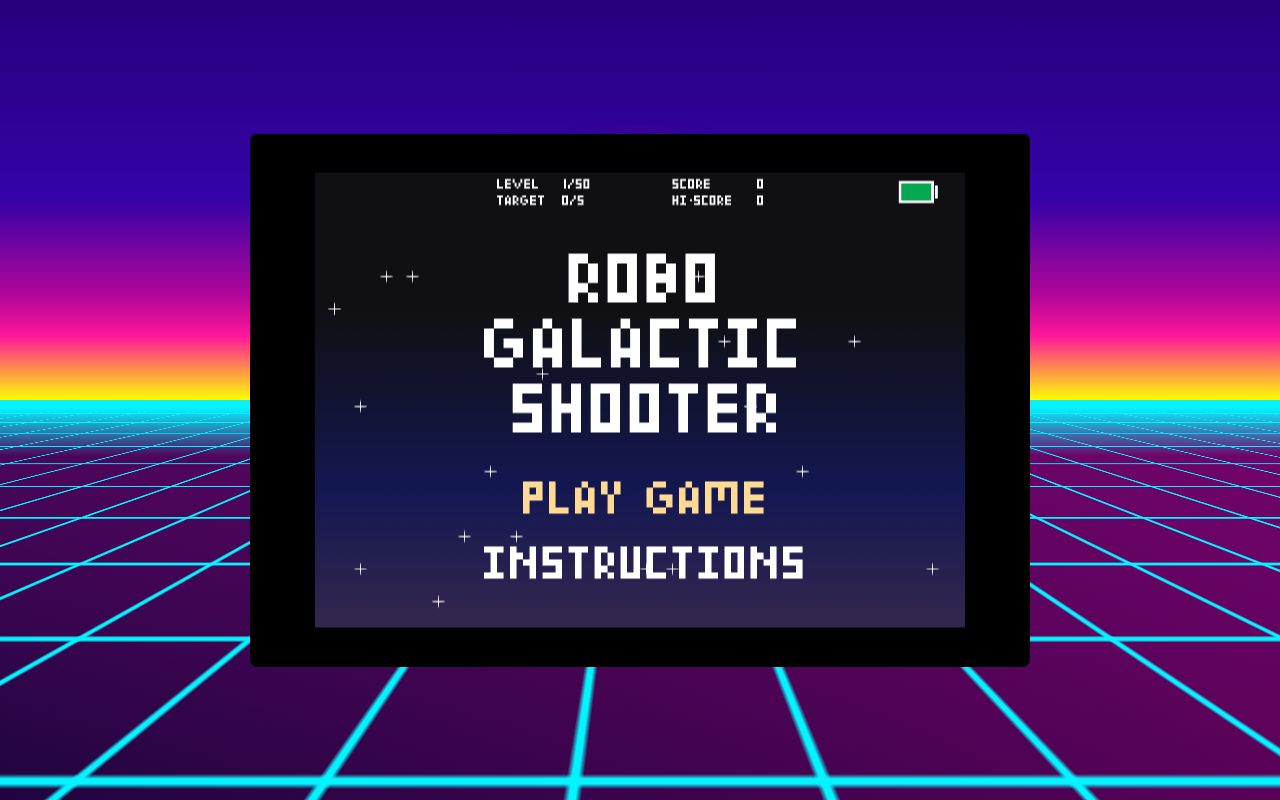
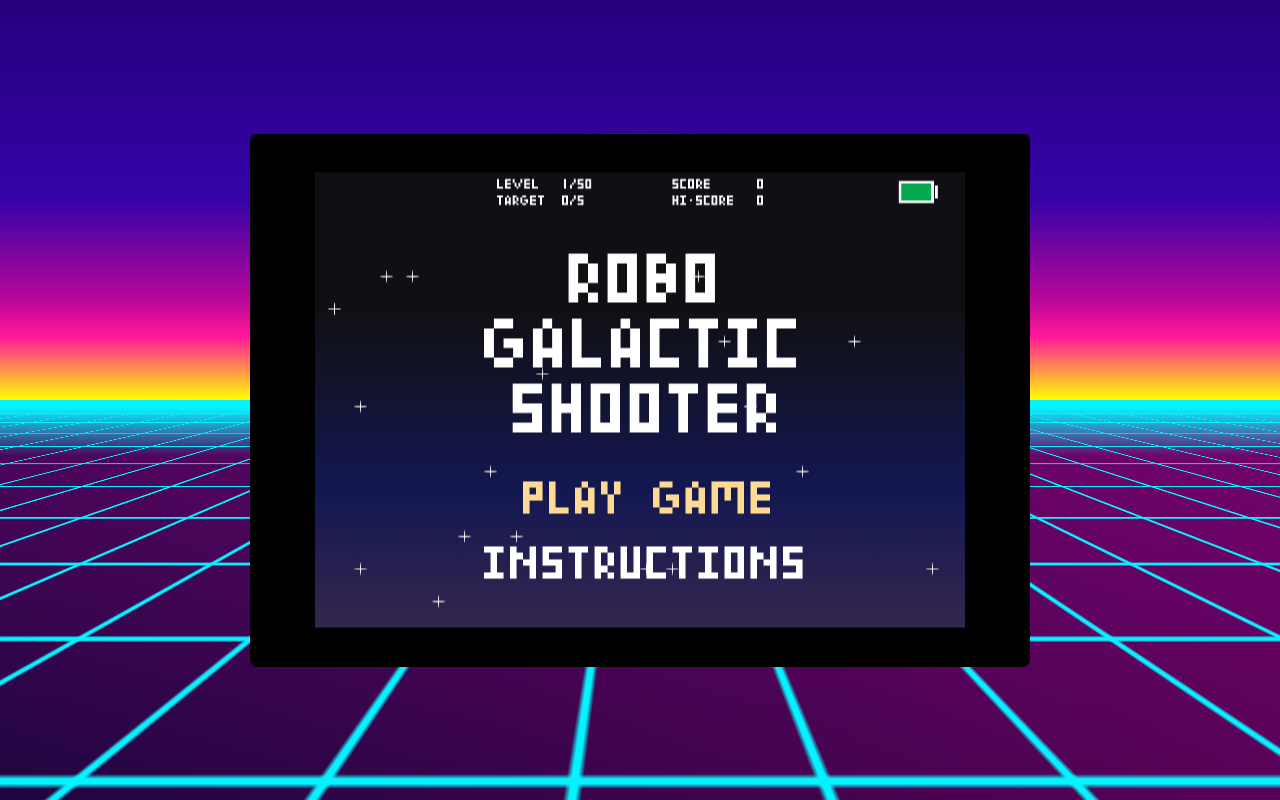
Before and after one commit to AshBardhan/robo-galactic-shooter, a website built with Vite: page src/index.html in a window 1280 px wide. Built offline with nearby package versions, Linux system fonts and the light colour scheme.

Commit message:
Resolve eslint errors and other UI tweaks

```diff
--- a/src/constants/pixel.mjs
+++ b/src/constants/pixel.mjs
@@ -1,241 +1,259 @@
 export const chrs = {
   A: [
-    [, 1],
-    [1, , 1],
-    [1, , 1],
+    [0, 1, 0],
+    [1, 0, 1],
+    [1, 0, 1],
     [1, 1, 1],
-    [1, , 1],
+    [1, 0, 1],
   ],
   B: [
-    [1, 1],
-    [1, , 1],
+    [1, 1, 0],
+    [1, 0, 1],
     [1, 1, 1],
-    [1, , 1],
-    [1, 1],
+    [1, 0, 1],
+    [1, 1, 0],
   ],
-  C: [[1, 1, 1], [1], [1], [1], [1, 1, 1]],
+  C: [[1, 1, 1], [1, 0, 0], [1, 0, 0], [1, 0, 0], [1, 1, 1]],
   D: [
-    [1, 1],
-    [1, , 1],
-    [1, , 1],
-    [1, , 1],
-    [1, 1],
+    [1, 1, 0],
+    [1, 0, 1],
+    [1, 0, 1],
+    [1, 0, 1],
+    [1, 1, 0],
   ],
-  E: [[1, 1, 1], [1], [1, 1, 1], [1], [1, 1, 1]],
-  F: [[1, 1, 1], [1], [1, 1], [1], [1]],
-  G: [[, 1, 1], [1], [1, , 1, 1], [1, , , 1], [, 1, 1]],
+  E: [[1, 1, 1], [1, 0, 0], [1, 1, 1], [1, 0, 0], [1, 1, 1]],
+  F: [[1, 1, 1], [1, 0, 0], [1, 1, 0], [1, 0, 0], [1, 0, 0]],
+  G: [[0, 1, 1], [1, 0, 0], [1, 0, 1, 1], [1, 0, 0, 1], [0, 1, 1]],
   H: [
-    [1, , 1],
-    [1, , 1],
+    [1, 0, 1],
+    [1, 0, 1],
     [1, 1, 1],
-    [1, , 1],
-    [1, , 1],
+    [1, 0, 1],
+    [1, 0, 1],
   ],
   I: [
     [1, 1, 1],
-    [, 1],
-    [, 1],
-    [, 1],
+    [0, 1, 0],
+    [0, 1, 0],
+    [0, 1, 0],
     [1, 1, 1],
   ],
   J: [
     [1, 1, 1],
-    [, , 1],
-    [, , 1],
-    [1, , 1],
+    [0, 0, 1],
+    [0, 0, 1],
+    [1, 0, 1],
     [1, 1, 1],
   ],
   K: [
-    [1, , , 1],
-    [1, , 1],
-    [1, 1],
-    [1, , 1],
-    [1, , , 1],
+    [1, 0, 0, 1],
+    [1, 0, 1, 0],
+    [1, 1, 0, 0],
+    [1, 0, 1, 0],
+    [1, 0, 0, 1],
   ],
-  L: [[1], [1], [1], [1], [1, 1, 1]],
+  L: [[1, 0, 0], [1, 0, 0], [1, 0, 0], [1, 0, 0], [1, 1, 1]],
   M: [
     [1, 1, 1, 1, 1],
-    [1, , 1, , 1],
-    [1, , 1, , 1],
-    [1, , , , 1],
-    [1, , , , 1],
+    [1, 0, 1, 0, 1],
+    [1, 0, 1, 0, 1],
+    [1, 0, 0, 0, 1],
+    [1, 0, 0, 0, 1],
   ],
   N: [
-    [1, , , 1],
-    [1, 1, , 1],
-    [1, , 1, 1],
-    [1, , , 1],
-    [1, , , 1],
+    [1, 0, 0, 1],
+    [1, 1, 0, 1],
+    [1, 0, 1, 1],
+    [1, 0, 0, 1],
+    [1, 0, 0, 1],
   ],
   O: [
     [1, 1, 1],
-    [1, , 1],
-    [1, , 1],
-    [1, , 1],
+    [1, 0, 1],
+    [1, 0, 1],
+    [1, 0, 1],
     [1, 1, 1],
   ],
-  P: [[1, 1, 1], [1, , 1], [1, 1, 1], [1], [1]],
+  P: [
+    [1, 1, 1],
+    [1, 0, 1],
+    [1, 1, 1],
+    [1, 0, 0],
+    [1, 0, 0],
+  ],
   Q: [
-    [0, 1, 1],
-    [1, , , 1],
-    [1, , , 1],
-    [1, , 1, 1],
+    [0, 1, 1, 0],
+    [1, 0, 0, 1],
+    [1, 0, 0, 1],
+    [1, 0, 1, 1],
     [1, 1, 1, 1],
   ],
   R: [
-    [1, 1],
-    [1, , 1],
-    [1, , 1],
-    [1, 1],
-    [1, , 1],
+    [1, 1, 0],
+    [1, 0, 1],
+    [1, 0, 1],
+    [1, 1, 0],
+    [1, 0, 1],
   ],
-  S: [[1, 1, 1], [1], [1, 1, 1], [, , 1], [1, 1, 1]],
+  S: [
+    [1, 1, 1],
+    [1, 0, 0],
+    [1, 1, 1],
+    [0, 0, 1],
+    [1, 1, 1],
+  ],
   T: [
     [1, 1, 1],
-    [, 1],
-    [, 1],
-    [, 1],
-    [, 1],
+    [0, 1, 0],
+    [0, 1, 0],
+    [0, 1, 0],
+    [0, 1, 0],
   ],
   U: [
-    [1, , 1],
-    [1, , 1],
-    [1, , 1],
-    [1, , 1],
+    [1, 0, 1],
+    [1, 0, 1],
+    [1, 0, 1],
+    [1, 0, 1],
     [1, 1, 1],
   ],
   V: [
-    [1, , , , 1],
-    [1, , , , 1],
-    [, 1, , 1],
-    [, 1, , 1],
-    [, , 1],
+    [1, 0, 0, 0, 1],
+    [1, 0, 0, 0, 1],
+    [0, 1, 0, 1, 0],
+    [0, 1, 0, 1, 0],
+    [0, 0, 1, 0, 0],
   ],
   W: [
-    [1, , , , 1],
-    [1, , , , 1],
-    [1, , , , 1],
-    [1, , 1, , 1],
+    [1, 0, 0, 0, 1],
+    [1, 0, 0, 0, 1],
+    [1, 0, 0, 0, 1],
+    [1, 0, 1, 0, 1],
     [1, 1, 1, 1, 1],
   ],
   X: [
-    [1, , , , 1],
-    [, 1, , 1],
-    [, , 1],
-    [, 1, , 1],
-    [1, , , , 1],
+    [1, 0, 0, 0, 1],
+    [0, 1, 0, 1, 0],
+    [0, 0, 1, 0, 0],
+    [0, 1, 0, 1, 0],
+    [1, 0, 0, 0, 1],
   ],
   Y: [
-    [1, , 1],
-    [1, , 1],
-    [, 1],
-    [, 1],
-    [, 1],
+    [1, 0, 1],
+    [1, 0, 1],
+    [0, 1, 0],
+    [0, 1, 0],
+    [0, 1, 0],
   ],
   Z: [
     [1, 1, 1, 1, 1],
-    [, , , 1],
-    [, , 1],
-    [, 1],
+    [0, 0, 0, 1, 0],
+    [0, 0, 1, 0, 0],
+    [0, 1, 0, 0, 0],
     [1, 1, 1, 1, 1],
   ],
   0: [
     [1, 1, 1],
-    [1, , 1],
-    [1, , 1],
-    [1, , 1],
+    [1, 0, 1],
+    [1, 0, 1],
+    [1, 0, 1],
     [1, 1, 1],
   ],
   1: [
-    [, 1],
-    [, 1],
-    [, 1],
-    [, 1],
-    [, 1],
+    [0, 1, 0],
+    [0, 1, 0],
+    [0, 1, 0],
+    [0, 1, 0],
+    [0, 1, 0],
   ],
   2: [
     [1, 1, 1],
-    [, , 1],
+    [0, 0, 1],
     [1, 1, 1],
-    [1, ,],
+    [1, 0, 0],
     [1, 1, 1],
   ],
   3: [
     [1, 1, 1],
-    [, , 1],
+    [0, 0, 1],
     [1, 1, 1],
-    [, , 1],
+    [0, 0, 1],
     [1, 1, 1],
   ],
   4: [
-    [1, , 1],
-    [1, , 1],
+    [1, 0, 1],
+    [1, 0, 1],
     [1, 1, 1],
-    [, , 1],
-    [, , 1],
+    [0, 0, 1],
+    [0, 0, 1],
   ],
   5: [
     [1, 1, 1],
-    [1, ,],
+    [1, 0, 0],
     [1, 1, 1],
-    [, , 1],
+    [0, 0, 1],
     [1, 1, 1],
   ],
   6: [
     [1, 1, 1],
-    [1, ,],
+    [1, 0, 0],
     [1, 1, 1],
-    [1, , 1],
+    [1, 0, 1],
     [1, 1, 1],
   ],
   7: [
     [1, 1, 1],
-    [, , 1],
-    [, , 1],
-    [, , 1],
-    [, , 1],
+    [0, 0, 1],
+    [0, 0, 1],
+    [0, 0, 1],
+    [0, 0, 1],
   ],
   8: [
     [1, 1, 1],
-    [1, , 1],
+    [1, 0, 1],
     [1, 1, 1],
-    [1, , 1],
+    [1, 0, 1],
     [1, 1, 1],
   ],
   9: [
     [1, 1, 1],
-    [1, , 1],
+    [1, 0, 1],
     [1, 1, 1],
-    [, , 1],
+    [0, 0, 1],
     [1, 1, 1],
   ],
   ' ': [
-    [, ,],
-    [, ,],
-    [, ,],
-    [, ,],
-    [, ,],
+    [0, 0, 0],
+    [0, 0, 0],
+    [0, 0, 0],
+    [0, 0, 0],
+    [0, 0, 0],
   ],
   '-': [
-    [, ,],
-    [, ,],
-    [, 1],
-    [, ,],
-    [, ,],
+    [0, 0, 0],
+    [0, 0, 0],
+    [0, 1, 0],
+    [0, 0, 0],
+    [0, 0, 0],
   ],
   '/': [
-    [, , 1],
-    [, , 1],
-    [, 1],
-    [1, ,],
-    [1, ,],
+    [0, 0, 1],
+    [0, 0, 1],
+    [0, 1, 0],
+    [1, 0, 0],
+    [1, 0, 0],
   ],
   '?': [
     [1, 1, 1],
-    [, , 1],
+    [0, 0, 1],
     [1, 1, 1],
-    [1, ,],
-    [1, ,],
+    [1, 0, 0],
+    [1, 0, 0],
   ],
-  '.': [[,], [,], [,], [,], [1]],
+  '.': [
+    [0, 0, 0],
+    [0, 0, 0],
+    [0, 0, 0],
+    [0, 0, 0],
+    [0, 0, 1],
+  ],
 };
--- a/src/index.html
+++ b/src/index.html
@@ -1,5 +1,5 @@
 <!doctype html>
-<html>
+<html lang="en">
   <head>
     <meta charset="UTF-8" />
     <style>
@@ -9,6 +9,7 @@
       body {
         height: 100vh;
         margin: 0;
+        overflow: hidden;
       }
       .scenery {
         height: 100vh;
--- a/src/index.js
+++ b/src/index.js
@@ -5,7 +5,6 @@ import {renderBackground, renderTexts} from './render.mjs';
 import {playSoundEffect, roundInteger} from './utils.mjs';
 import {createAsteroidSprite, createBatterySprite, createBulletSprite, createPlayerSprite, createStarSprite} from './sprites.mjs';
 
-const angleRadianRatio = Math.PI / 180;
 const FRAME_RATE = 60;
 
 let {canvas, context} = init();
--- a/src/sprites.mjs
+++ b/src/sprites.mjs
@@ -54,7 +54,7 @@ export const createBatterySprite = (context, canvas) => {
 };
 
 export const createBulletSprite = (player) => {
-  return new Promise((resolve, reject) => {
+  return new Promise((resolve, _reject) => {
     let bulletImage = new Image();
     bulletImage.src = './assets/bullet.svg';
     bulletImage.onload = function () {
@@ -75,7 +75,7 @@ export const createBulletSprite = (player) => {
 };
 
 export const createAsteroidSprite = (context, canvas) => {
-  return new Promise((resolve, reject) => {
+  return new Promise((resolve, _reject) => {
     let asteroidImage = new Image();
     asteroidImage.src = './assets/asteroid.svg';
     asteroidImage.onload = function () {
@@ -168,7 +168,7 @@ export const createStarSprite = (context, canvas, hasPower) => {
 };
 
 export const createPlayerSprite = (canvas) => {
-  return new Promise((resolve, reject) => {
+  return new Promise((resolve, _reject) => {
     let playerImage = new Image();
     playerImage.src = './assets/player.svg';
     playerImage.onload = function () {
```
